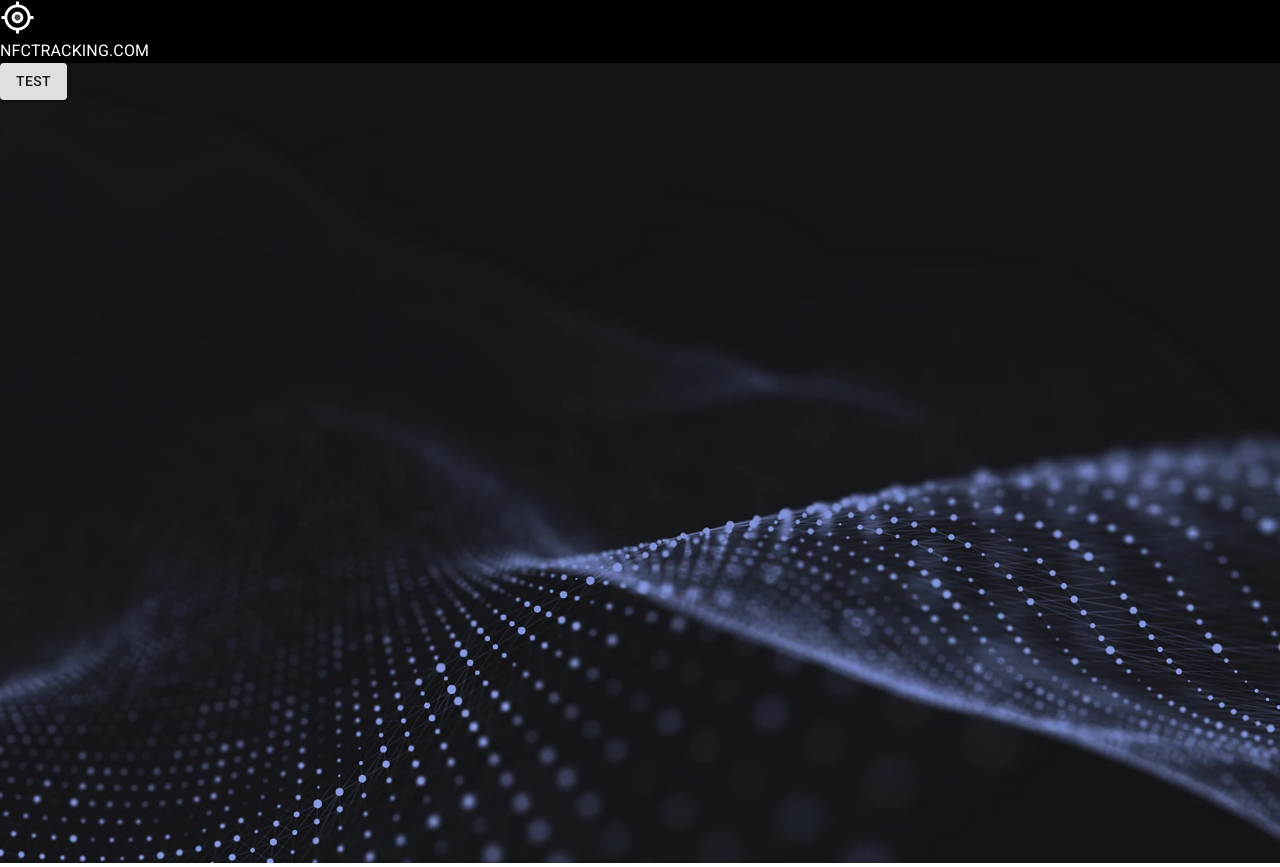
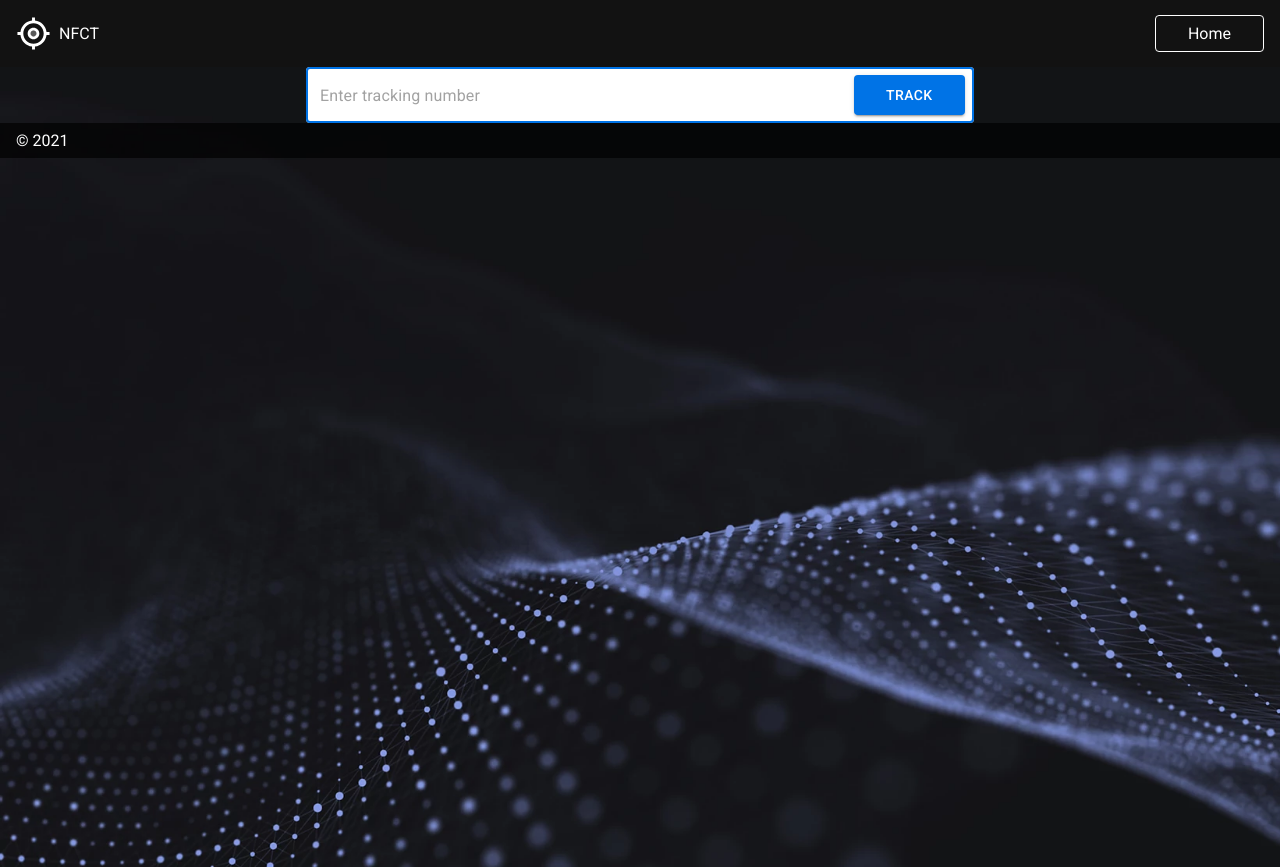
Before and after one commit to lequhung/nfc-tracking-ui, a Gatsby site: page / in a window 1280 px wide. Built offline with nearby package versions, Linux system fonts and the light colour scheme; Gatsby itself is replaced by a stand-in of ours.

Commit message:
update home page

```diff
--- /dev/null
+++ b/gatsby-browser.js
@@ -0,0 +1,8 @@
+import * as React from 'react';
+import './src/styles/global.css';
+import Layout from './src/components/Layout/Layout';
+
+// Wraps every page in a component
+export const wrapPageElement = ({ element, props }) => {
+  return <Layout {...props}>{element}</Layout>;
+};
--- /dev/null
+++ b/src/components/Footer/Footer.js
@@ -0,0 +1,12 @@
+import * as React from 'react';
+import * as styles from './footer.module.css';
+
+const Footer = () => {
+  return (
+    <footer className={styles.container}>
+      <div>&copy; {new Date().getFullYear()}</div>
+    </footer>
+  );
+};
+
+export default Footer;
--- /dev/null
+++ b/src/components/Footer/footer.module.css
@@ -0,0 +1,8 @@
+.container {
+  background: rgba(0, 0, 0, 0.7);
+  color: #ffffff;
+  padding: 8px 16px;
+  display: flex;
+  flex-direction: row;
+  justify-content: space-between;
+}
--- a/src/components/Header/Header.js
+++ b/src/components/Header/Header.js
@@ -1,17 +1,20 @@
 import * as React from 'react';
-import * as Styles from './header.module.css';
-
+import * as styles from './header.module.css';
 import MyLocationTwoToneIcon from '@material-ui/icons/MyLocationTwoTone';
-import { Typography } from '@material-ui/core';
+import Menu from '../Menu/Menu';
 
 const Header = () => {
-  return <header className={Styles.container}>
-    <div>
-      <MyLocationTwoToneIcon fontSize="large" />
-      <Typography>NFCTRACKING.COM</Typography>
-    </div>
-    <div></div>
-  </header>
+  return (
+    <header className={styles.container}>
+      <div className={styles.logo}>
+        <MyLocationTwoToneIcon fontSize="large" />
+        <span>NFCT</span>
+      </div>
+      <div>
+        <Menu />
+      </div>
+    </header>
+  );
 };
 
 export default Header;
--- a/src/components/Header/header.module.css
+++ b/src/components/Header/header.module.css
@@ -1,12 +1,18 @@
 .container {
-  background-color: #000000;
+  background-color: rgba(0, 0, 0, 0.93);
   color: #ffffff;
+  padding: 8px 16px;
   display: flex;
   flex-direction: row;
   justify-content: space-between;
 }
 
-svg {
-  width: 64px;
-  height: 64px;
+.logo {
+  display: flex;
+  flex-direction: row;
+  align-items: center;
 }
+
+.logo span {
+  margin-left: 8px;
+}
--- a/src/components/Layout/Layout.js
+++ b/src/components/Layout/Layout.js
@@ -1,10 +1,11 @@
 import * as React from 'react';
 import PropTypes from 'prop-types';
 import { useStaticQuery, graphql } from 'gatsby';
-import '../../theme/global.css';
 import Header from '../Header/Header';
 import ThemeProvider from '@material-ui/styles/ThemeProvider';
 import { muTheme } from '../../theme/theme';
+import { Helmet } from 'react-helmet';
+import Footer from '../Footer/Footer';
 
 const Layout = ({ children }) => {
   const data = useStaticQuery(graphql`
@@ -14,16 +15,30 @@ const Layout = ({ children }) => {
           title
         }
       }
-  }`);
+    }
+  `);
 
-  return <ThemeProvider theme={muTheme}>
+  return (
+    <>
+      <Helmet>
+        <meta name="robots" content="noindex" />
+        <link rel="stylesheet" href="https://fonts.googleapis.com/css?family=Roboto:300,400,500,700&display=swap" />
+        <link rel="stylesheet" href="https://fonts.googleapis.com/icon?family=Material+Icons" />
+        <title>{data.site.siteMetadata.title}</title>
+      </Helmet>
+      <ThemeProvider theme={muTheme}>
+        <div>
           <Header />
           <main>{children}</main>
-  </ThemeProvider>;
+          <Footer />
+        </div>
+      </ThemeProvider>
+    </>
+  );
 };
 
 Layout.propTypes = {
   children: PropTypes.node.isRequired
-}
+};
 
 export default Layout;
--- /dev/null
+++ b/src/components/Menu/Menu.js
@@ -0,0 +1,25 @@
+import * as React from 'react';
+import * as styles from './menu.module.css';
+import { Link } from '@material-ui/core';
+import { navigate } from 'gatsby';
+
+const Menu = () => {
+  const onClick = (event) => {
+    event.preventDefault();
+    void navigate('/');
+  };
+
+  return (
+    <div className={styles.container}>
+      <ul className={styles.menu}>
+        <li className={styles.menuItem}>
+          <Link href="" onClick={onClick}>
+            Home
+          </Link>
+        </li>
+      </ul>
+    </div>
+  );
+};
+
+export default Menu;
--- /dev/null
+++ b/src/components/Menu/menu.module.css
@@ -0,0 +1,14 @@
+.container {
+  color: #ffffff;
+}
+
+.menu {
+  list-style-type: none;
+}
+
+.menuItem a {
+  color: #ffffff;
+  border: 1px solid white;
+  padding: 8px 32px;
+  border-radius: 4px;
+}
--- /dev/null
+++ b/src/components/Search/Search.js
@@ -0,0 +1,87 @@
+import * as React from 'react';
+import * as styles from './search.module.css';
+import { Button, TextField, Dialog, DialogActions, DialogContent, Typography } from '@material-ui/core';
+
+const errorMessage = {
+  marginTop: '8px',
+  fontSize: '12px'
+};
+
+const Search = () => {
+  const [isError, setError] = React.useState(false);
+  const [isModelOpen, setModelOpen] = React.useState(false);
+  const [searchValue, setSearchValue] = React.useState('');
+  const inputRef = React.useRef(null);
+
+  React.useEffect(() => {
+    return () => {
+      setError(false);
+      setModelOpen(false);
+      setSearchValue('');
+    };
+  }, []);
+
+  const onSearchValueChange = (event) => {
+    setError(false);
+    setSearchValue(event.target.value);
+  };
+
+  const onTrackClick = () => {
+    setError(false);
+
+    if (searchValue) {
+      setModelOpen(true);
+    } else {
+      setError(true);
+    }
+  };
+
+  const onModelClose = () => {
+    setModelOpen(false);
+  };
+
+  return (
+    <div className={styles.container}>
+      <form className={styles.searchForm} autoComplete="off">
+        <TextField
+          id="searchTextField"
+          variant="outlined"
+          placeholder="Enter tracking number"
+          type="search"
+          autoFocus
+          fullWidth
+          inputProps={{ maxLength: 50 }}
+          InputProps={{
+            className: styles.inputWrapper
+          }}
+          error={isError}
+          inputRef={inputRef}
+          onChange={onSearchValueChange}
+        />
+        <Button variant="contained" color="primary" onClick={onTrackClick}>
+          Track
+        </Button>
+      </form>
+      {isError && (
+        <Typography color="error" style={errorMessage}>
+          Tracking number is required
+        </Typography>
+      )}
+      <Dialog open={isModelOpen} onClose={onModelClose}>
+        <DialogContent>
+          <TextField autoFocus margin="dense" id="orderNumber" label="Order Number" type="text" fullWidth />
+        </DialogContent>
+        <DialogActions>
+          <Button onClick={onModelClose} color="primary">
+            Cancel
+          </Button>
+          <Button onClick={onModelClose} color="primary">
+            OK
+          </Button>
+        </DialogActions>
+      </Dialog>
+    </div>
+  );
+};
+
+export default Search;
--- /dev/null
+++ b/src/components/Search/search.module.css
@@ -0,0 +1,25 @@
+.container {
+  margin: 0 16px;
+}
+
+.searchForm {
+  display: flex;
+  flex-direction: row;
+  align-items: center;
+}
+
+.inputWrapper {
+  background-color: #ffffff;
+  padding-right: 120px;
+}
+
+.searchForm button {
+  margin-left: -120px;
+  height: 40px;
+  padding: 0 32px;
+}
+
+.errorMessage {
+  margin-top: 8px;
+  font-size: 12px;
+}
--- a/src/pages/404.js
+++ b/src/pages/404.js
@@ -1,7 +1,7 @@
 import { navigate } from 'gatsby';
 
 const RedirectToHomePage = () => {
-  navigate('/');
+  void navigate('/');
   return null;
 };
 
--- a/src/pages/index.js
+++ b/src/pages/index.js
@@ -1,27 +1,49 @@
 import * as React from 'react';
-import { Helmet } from 'react-helmet';
 import { StaticImage } from 'gatsby-plugin-image';
-import Layout from '../components/Layout/Layout';
-import { Button } from '@material-ui/core';
+import Search from '../components/Search/Search';
 
-const abs = {
+const pageContainer = {
   position: 'absolute',
   zIndex: -1,
   width: '100%',
-  height: '100%'
-}
+  height: '100%',
+  display: 'flex',
+  flexDirection: 'column',
+  minHeight: '100vh'
+};
+
+const searchContainer = {
+  position: 'relative',
+  top: '30%',
+  margin: 'auto',
+  width: '100%',
+  maxWidth: '700px'
+};
 
 const IndexPage = () => {
+  const [isLoading, setLoading] = React.useState(true);
+
+  React.useEffect(() => {
+    setLoading(false);
+    return () => {
+      setLoading(true);
+    };
+  }, []);
+
   return (
     <>
-      <Helmet>
-        <link rel="stylesheet" href="https://fonts.googleapis.com/css?family=Roboto:300,400,500,700&display=swap" />
-        <link rel="stylesheet" href="https://fonts.googleapis.com/icon?family=Material+Icons" />
-      </Helmet>
-      <Layout>
-        <StaticImage alt="background" src="../images/background.webp" layout="fixed" style={abs} />
-        <Button variant="contained">Test</Button>
-      </Layout>
+      <StaticImage
+        alt="background"
+        src="../images/background.webp"
+        loading="eager"
+        layout="fixed"
+        style={pageContainer}
+      />
+      {!isLoading && (
+        <div style={searchContainer}>
+          <Search />
+        </div>
+      )}
     </>
   );
 };
--- /dev/null
+++ b/src/styles/global.css
@@ -0,0 +1,9 @@
+body {
+  margin: 0;
+  padding: 0;
+  font-family: 'Roboto', Arial;
+}
+
+main {
+  flex: 1;
+}
--- a/src/theme/global.css
+++ /dev/null
@@ -1,4 +0,0 @@
-body {
-  margin: 0;
-  padding: 0;
-}
--- a/src/theme/theme.js
+++ b/src/theme/theme.js
@@ -3,7 +3,7 @@ import { createTheme } from '@material-ui/core/styles';
 export const muTheme = createTheme({
   palette: {
     primary: {
-      main: '#fd6262'
+      main: '#0073e6'
     }
-  },
+  }
 });
```
Also changed, not shown: gatsby-config.js (+4 -4 lines), README.md, 1 other file. Lines whose indentation alone changed are shown as unchanged.
